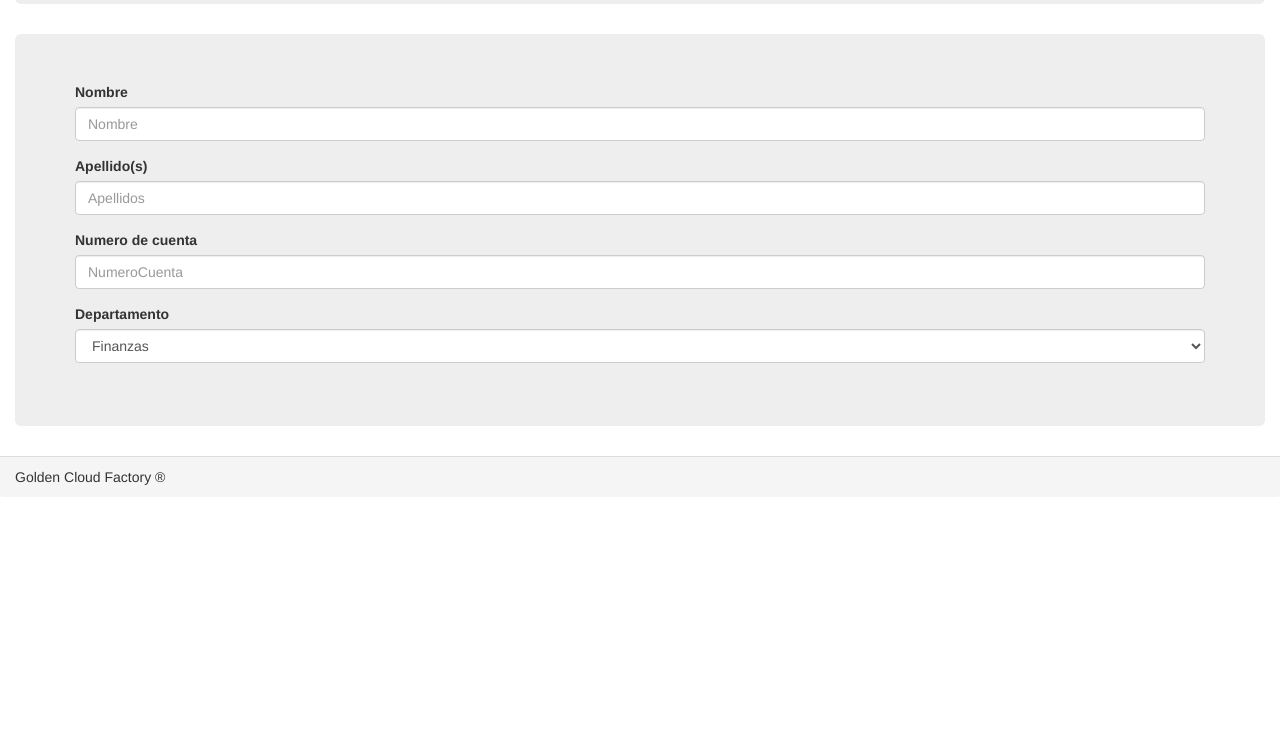
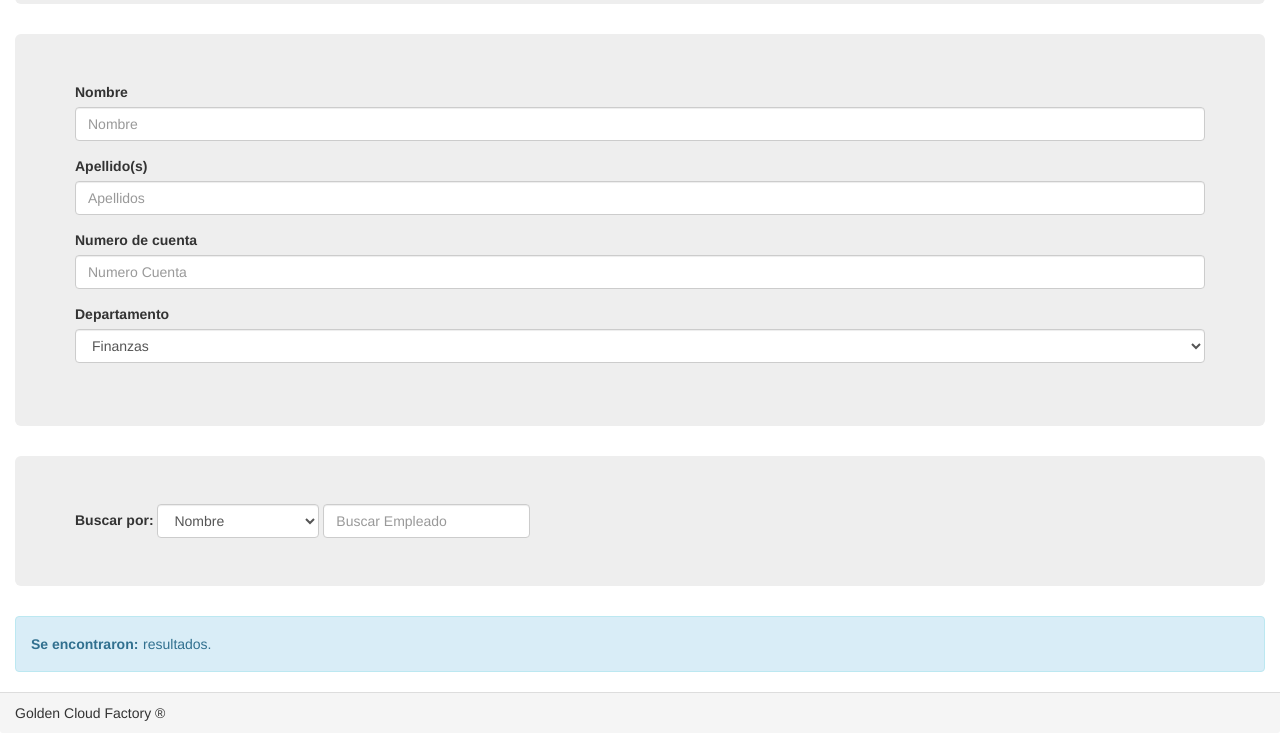
Before and after one commit to isa1374/Aw_Tarea3, a plain HTML site: page index.html in a window 1280 px wide. Shown: the part 716-1449 px from the top of the page. Before the commit the page ends 1213 px from the top, so only its background shows below. Drawn offline with Linux system fonts and the light colour scheme.

Commit message:
buscar empleados sección

```diff
--- a/index.html
+++ b/index.html
@@ -75,7 +75,7 @@
                     </div>
                     <div class="form-group">
                         <label for="numeroCuenta">Numero de cuenta</label>
-                        <input type="text" class="form-control" id="textnumerocuenta" placeholder="NumeroCuenta">
+                        <input type="text" class="form-control" id="textnumerocuenta" placeholder="Numero Cuenta">
                     </div>
                     <div class="form-group">
                         <label for="departamentoempleado">Departamento</label>
@@ -90,6 +90,27 @@
                 </form>
             </div>
         </section>
+        <section class="container-fluid" id="Buscar_empleado">
+            <div class="jumbotron" id="formBuscar">
+                <form class="form-inline">
+                    <div class="form-group">
+                        <label for="buscaEmpleado">Buscar por:</label>
+                        <select class="form-control" id="seleccion_parametro">
+                            <option>Nombre</option>
+                            <option>Apellidos</option>
+                            <option>Numero de cuenta</option>
+                            <option>Departamento</option>
+                        </select>
+                    </div>
+                    <div class="form-group">
+                        <input type="text" class="form-control" id="teztbuscarempleado" placeholder="Buscar Empleado">
+                    </div>
+                </form>
+            </div>
+            <div class="alert alert-info" role="alert" id="Resultados">
+                <strong>Se encontraron:</strong><big id="numeroResultados"> </big> resultados.
+            </div>
+        </section>
         <footer class="panel-footer">Golden Cloud Factory &#174</footer>
     </body>
 </html>
```
